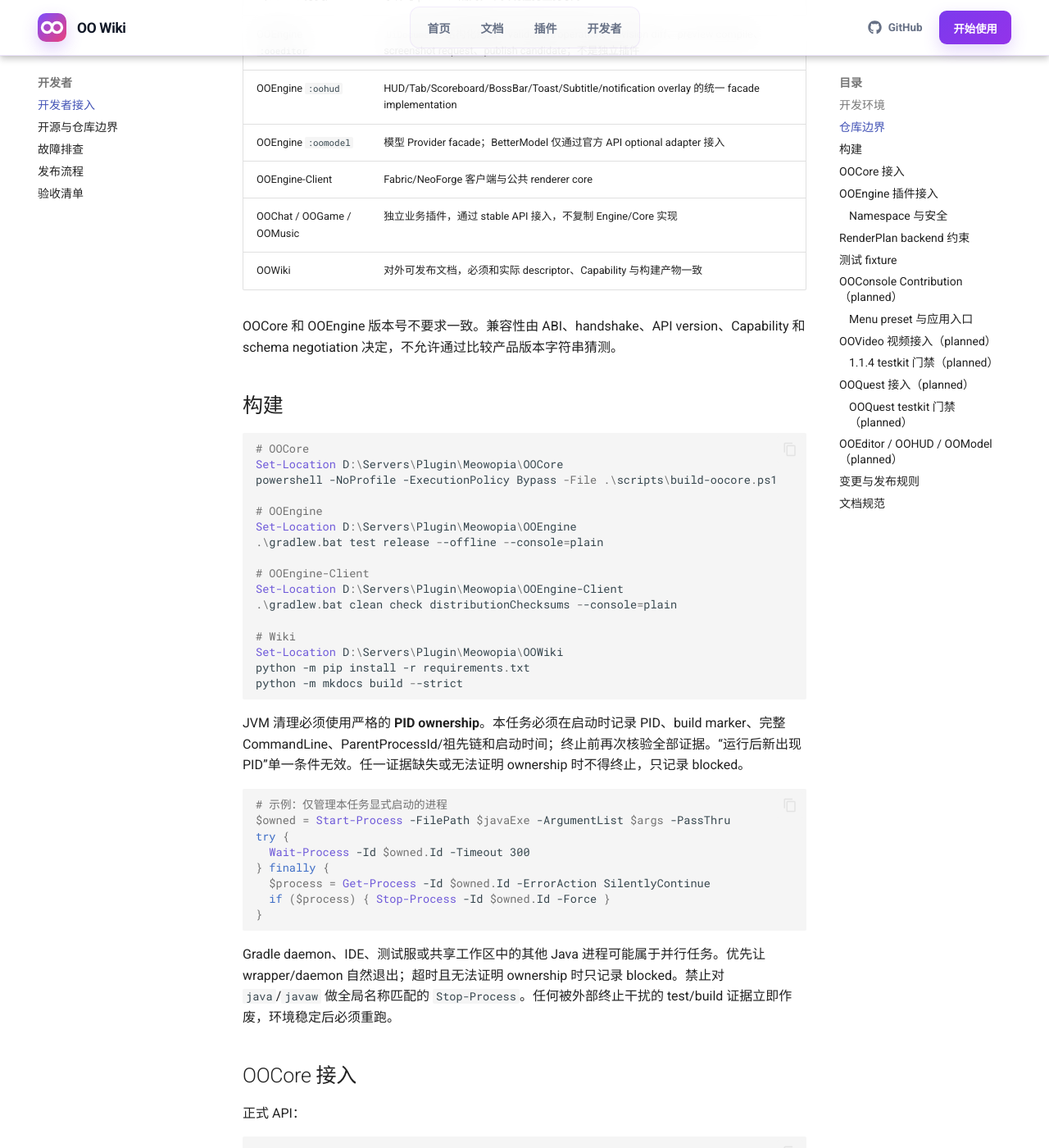
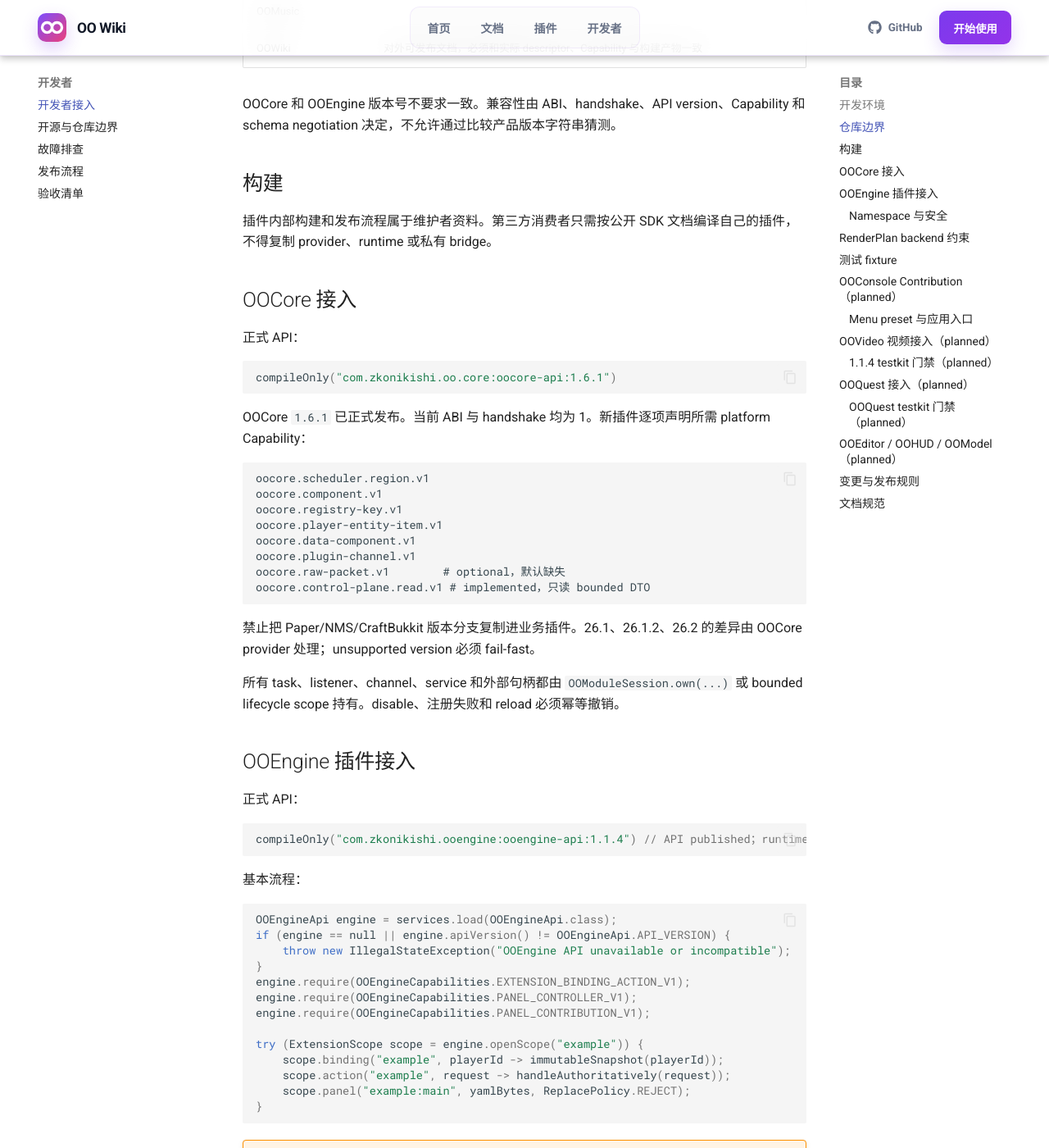
Before and after one commit to Meowopia/OOWiki, an MkDocs documentation site: the page built from docs/development.md, in a window 1280 px wide and 1400 px high, scrolled down 1066 px. Shown: the whole window at 82% size. Built offline with MkDocs 1.6.1 and Material for MkDocs 9.7.7, drawn with Linux system fonts in a browser that asks for light colours; comment, search, counter and statistics services are not loaded; some of the changed text lies outside the part shown.

Commit message:
docs: align public candidate and consumer status

````diff
--- a/docs/development.md
+++ b/docs/development.md
@@ -1,23 +1,10 @@
 # 开发者接入
 
-本文面向开发 OO 系列插件、OOEngine 窗口和 renderer backend 的维护者。代码包统一使用 `com.zkonikishi.oo.core`、`com.zkonikishi.ooengine`、`com.zkonikishi.oochat` 等正式 namespace。
+本文只说明闭源 OO 产品的公开 SDK 接入边界。内部源码、构建环境、私有 repository、testkit 和发布脚本不在 OOWiki 提供。
 
 ## 开发环境
 
-- Windows PowerShell；
-- Java 25，安装根目录为 `D:\Program Files\Microsoft\Java`；
-- Gradle Wrapper 优先，禁止依赖开发者机器上的偶然全局配置；
-- 本地 Maven 仓库：`D:\Servers\Plugin\Meowopia\.repository`。
-
-```powershell
-$jdk = Get-ChildItem 'D:\Program Files\Microsoft\Java' -Directory |
-  Where-Object Name -Match '25' |
-  Sort-Object Name -Descending |
-  Select-Object -First 1
-$env:JAVA_HOME = $jdk.FullName
-$env:Path = "$env:JAVA_HOME\bin;$env:Path"
-java -version
-```
+消费者使用 Java 25 与项目自带 Gradle Wrapper。SDK repository、凭据和授权方式仅以产品公开分发说明为准。
 
 ## 仓库边界
 
@@ -40,39 +27,7 @@
 
 ## 构建
 
-```powershell
-# OOCore
-Set-Location D:\Servers\Plugin\Meowopia\OOCore
-powershell -NoProfile -ExecutionPolicy Bypass -File .\scripts\build-oocore.ps1
-
-# OOEngine
-Set-Location D:\Servers\Plugin\Meowopia\OOEngine
-.\gradlew.bat test release --offline --console=plain
-
-# OOEngine-Client
-Set-Location D:\Servers\Plugin\Meowopia\OOEngine-Client
-.\gradlew.bat clean check distributionChecksums --console=plain
-
-# Wiki
-Set-Location D:\Servers\Plugin\Meowopia\OOWiki
-python -m pip install -r requirements.txt
-python -m mkdocs build --strict
-```
-
-JVM 清理必须使用严格的 **PID ownership**。本任务必须在启动时记录 PID、build marker、完整 CommandLine、ParentProcessId/祖先链和启动时间；终止前再次核验全部证据。“运行后新出现 PID”单一条件无效。任一证据缺失或无法证明 ownership 时不得终止，只记录 blocked。
-
-```powershell
-# 示例：仅管理本任务显式启动的进程
-$owned = Start-Process -FilePath $javaExe -ArgumentList $args -PassThru
-try {
-  Wait-Process -Id $owned.Id -Timeout 300
-} finally {
-  $process = Get-Process -Id $owned.Id -ErrorAction SilentlyContinue
-  if ($process) { Stop-Process -Id $owned.Id -Force }
-}
-```
-
-Gradle daemon、IDE、测试服或共享工作区中的其他 Java 进程可能属于并行任务。优先让 wrapper/daemon 自然退出；超时且无法证明 ownership 时只记录 blocked。禁止对 `java`/`javaw` 做全局名称匹配的 `Stop-Process`。任何被外部终止干扰的 test/build 证据立即作废，环境稳定后必须重跑。
+插件内部构建和发布流程属于维护者资料。第三方消费者只需按公开 SDK 文档编译自己的插件，不得复制 provider、runtime 或私有 bridge。
 
 ## OOCore 接入
 
@@ -105,7 +60,6 @@
 
 ```kotlin
 compileOnly("com.zkonikishi.ooengine:ooengine-api:1.1.4") // API published；runtime wiring 尚未验收，发布前消费者只等待
-testImplementation("com.zkonikishi.ooengine:ooengine-testkit:1.1.4") // API published；runtime wiring 尚未验收
 ```
 
 基本流程：
@@ -171,7 +125,7 @@
 
 OOConsole 位于独立仓库并采用独立版本：package `com.zkonikishi.oo.console`，plugin/module ID `ooconsole`，规划命令 `/oo console`（planned）。目标 runtime 硬依赖 OOCore 与 OOEngine，plugin descriptor 必须声明 `depend: [OOCore, OOEngine]`。它复用 OOEngine 的窗口 schema、RenderPlan、资源、预览和 Editor engine，禁止形成第二套。Contribution stable API/Capability 归 OOConsole，不得加入 OOEngine API。
 
-OOConsole `0.1.5` + OOCore `1.6.1` owner-service artifact-first 最终门禁已通过（`OFFICIAL_OWNER_SERVICE_ARTIFACT_015_OK`）。新消费者只使用 owner-bound acquisition；旧 `openScope(String)` deprecated/unsafe。每个 adapter 必须独立通过 acquire/lifecycle/foreign 验收，不能由平台门禁批量推导为 implemented。
+OOConsole `0.1.5` + OOCore `1.6.1` owner-bound 平台链已验收，可供消费者迁移。每个 adapter 必须独立完成自身产品验收，不能由平台状态批量推导为 implemented。
 
 OOChat、OOGame、OOMusic、OOBrowser、OOReforge 等业务插件只通过 owner-scoped OOConsole Contribution 接入管理工作区，并遵守：
 
--- a/docs/plugins/ooconsole.md
+++ b/docs/plugins/ooconsole.md
@@ -2,19 +2,16 @@
 
 OOConsole 在产品、Wiki 和 OOConsole metadata 中归入**基础（Core）**。该分类不改变独立仓库和版本，也不创建聚合 runtime；目标运行时依赖保持 hard-depend OOCore + OOEngine。
 
-OOConsole 是独立 OO 系列管理与可视化编辑插件。`0.1.5` + OOCore `1.6.1` owner-service artifact-first 最终门禁已通过，可信链 implemented/available for migration；各消费者 adapter 仍须独立验收，不能批量标记 implemented。
+OOConsole 是独立 OO 系列管理与可视化编辑插件。`0.1.5` + OOCore `1.6.1` owner-bound 平台链已验收，可供消费者迁移；各消费者 adapter 仍须独立验收，不能批量标记 implemented。
 
 !!! info "状态拆分"
-    **`0.1.3` coordinates published**：API/runtime/testkit 坐标已发布。API 与 testkit payload 仍与 `0.1.1`/`0.1.2` byte-identical，仅做 coordinate alignment；runtime 为首次发布。server runtime acceptance 仍 pending，trusted consumer identity blocked。离线 `openScope` fixture 不能外推为可信跨插件接入；消费者不得创建本地 bridge或自报 owner、principal、role。
+    `0.1.3` 已发布历史 SDK/runtime 交付物，但产品 runtime acceptance 当时仍 pending。消费者不得把 SDK 可用外推为产品 UI 或工作区已经实现。
 
 !!! danger "0.1.4 runtime rejected"
     `0.1.4` runtime coordinate 存在，但 JAR 内 `plugin.yml` 仍声明版本 `0.1.3`，与坐标不一致，因此该版本永久 rejected、不可安装。后续 `0.1.5` 已发布并修复版本元数据。
 
 !!! info "0.1.5 published / owner-service available"
-    `0.1.5` API SHA-256：`7214...45DE`；runtime SHA-256：`6ED7...2A37`；testkit SHA-256：`DE2C...37CC`。API/testkit 与 `0.1.4` byte-identical；runtime 修复 descriptor/manifest。Owner-service artifact-first 最终门禁已通过，但 HTTP/UI、Editor 与消费者 adapter 仍逐项验收。
-
-!!! note "Intermediate harness evidence"
-    旧 `REAL_CORE_REGISTRY_ARTIFACT_OK` 仅为 intermediate 证据。当前正式 artifact-first 最终门禁已通过，输出 `OFFICIAL_OWNER_SERVICE_ARTIFACT_015_OK`。
+    `0.1.5` owner-bound 平台链已验收，可供消费者迁移；HTTP/UI、Editor 与消费者 adapter 仍逐项验收。内部 testkit、fixture 与构建门禁不在公开 Wiki 展示。
 
 ## 固定标识
 
````
Also changed, not shown: README.md (+1 -1 lines), docs/architecture.md (+2 -2 lines), docs/integration.md (+3 -7 lines), docs/plugins/oocore.md (+2 -6 lines), docs/plugins/ooengine.md (+2 -2 lines), docs/release.md (+1 -1 lines).
